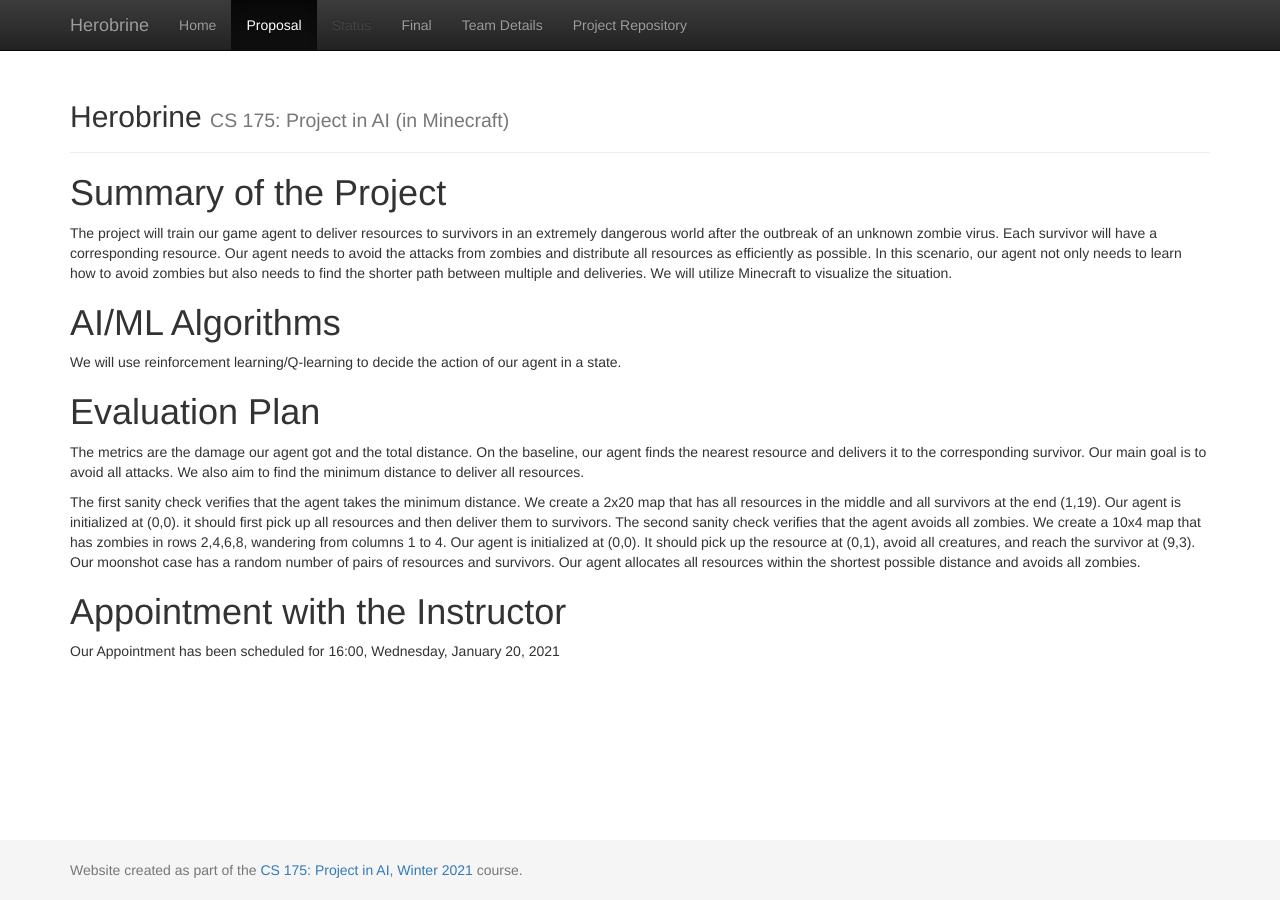
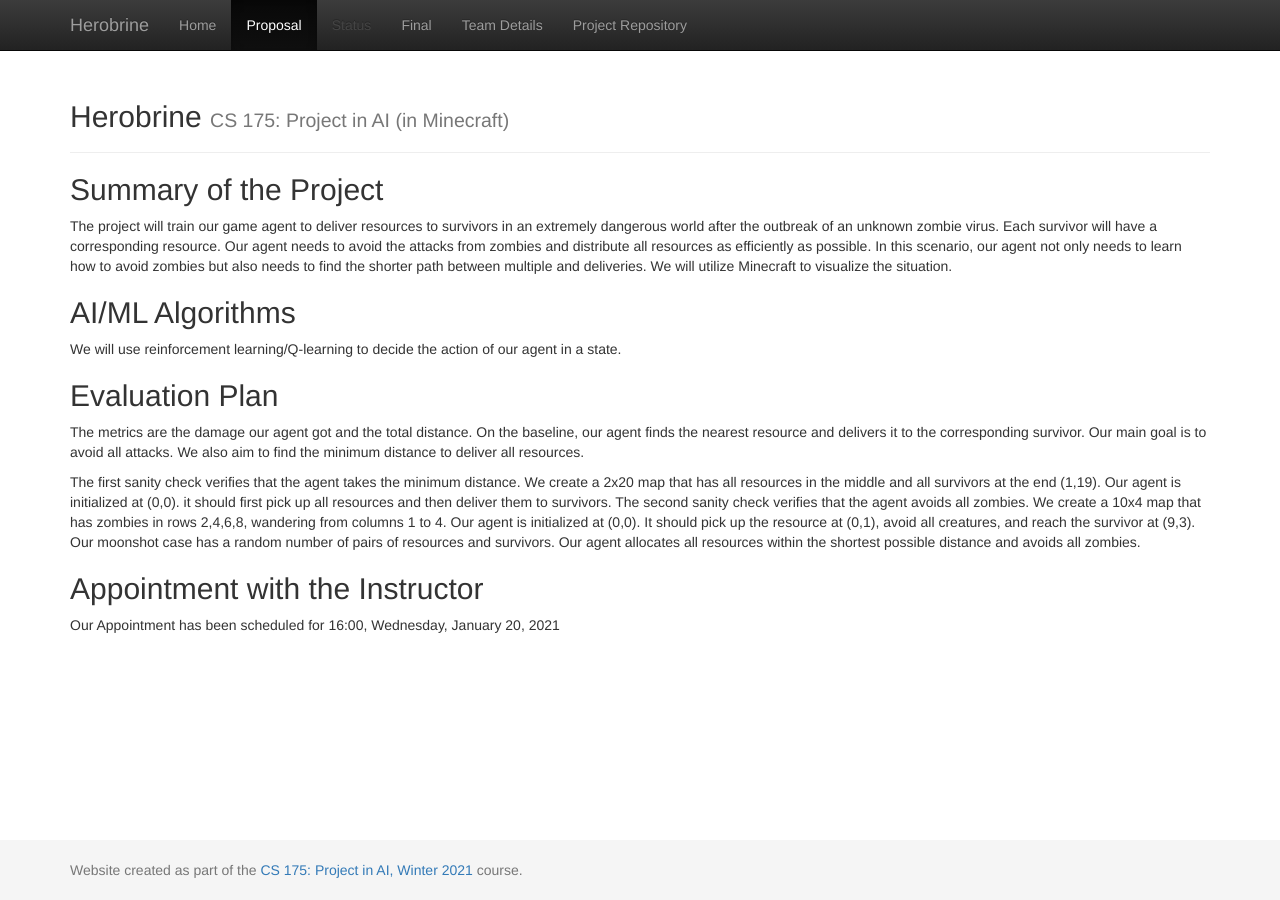
Before and after one commit to ETTOTW/Herobrine, a Jekyll site: the page built from docs/proposal.md, in a window 1280 px wide. Built offline with Jekyll 4.4.1, drawn with Linux system fonts in a browser that asks for light colours.

```diff
--- a/docs/proposal.md
+++ b/docs/proposal.md
@@ -3,15 +3,15 @@ layout: default
 title: Proposal
 ---
 
-# Summary of the Project
+## Summary of the Project
 The project will train our game agent to deliver resources to survivors in an extremely dangerous world after the outbreak of an unknown zombie virus. Each survivor will have a corresponding resource. Our agent needs to avoid the attacks from zombies and distribute all resources as efficiently as possible. In this scenario, our agent not only needs to learn how to avoid zombies but also needs to find the shorter path between multiple and deliveries. We will utilize Minecraft to visualize the situation.
 
 
-# AI/ML Algorithms
+## AI/ML Algorithms
 We will use reinforcement learning/Q-learning to decide the action of our agent in a state.
 
 
-# Evaluation Plan
+## Evaluation Plan
 The metrics are the damage our agent got and the total distance. On the baseline, our agent finds the nearest resource and delivers it to the corresponding survivor. Our main goal is to avoid all attacks. We also aim to find the minimum distance to deliver all resources.
 
 The first sanity check verifies that the agent takes the minimum distance. We create a 2x20 map that has all resources in the middle and all survivors at the end (1,19). Our agent is initialized at (0,0). it should first pick up all resources and then deliver them to survivors.
@@ -19,5 +19,5 @@ The second sanity check verifies that the agent avoids all zombies. We create a
 Our moonshot case has a random number of pairs of resources and survivors. Our agent allocates all resources within the shortest possible distance and avoids all zombies.
 
 
-# Appointment with the Instructor
+## Appointment with the Instructor
 Our Appointment has been scheduled for 16:00, Wednesday, January 20, 2021
```
